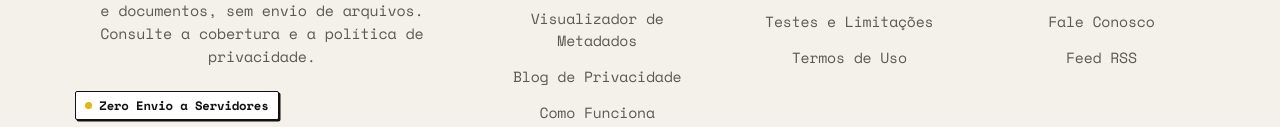
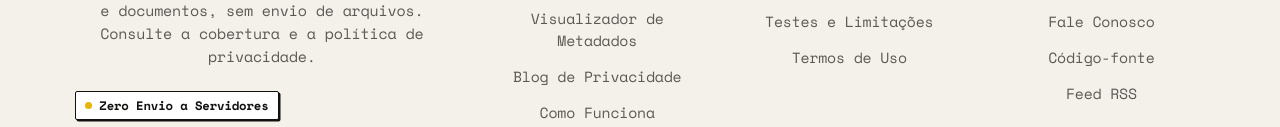
Before and after one commit to Modernxwebs/remover-metadados, an Astro site: page /blog in a window 1280 px wide. Shown: the part 3148-3275 px from the top of the page. Built offline with nearby package versions, Linux system fonts and the light colour scheme; Astro itself is replaced by a stand-in of ours; no server answers.

Commit message:
Link the public source repository from both language footers

```diff
--- a/src/components/Footer.astro
+++ b/src/components/Footer.astro
@@ -97,6 +97,7 @@ const contactUrl = isEn ? '/en/contact/' : '/contato/';
         <ul class="footer-link-list">
           <li><a href={aboutUrl} class="footer-link">{isEn ? 'About Us' : 'Sobre Nós'}</a></li>
           <li><a href={contactUrl} class="footer-link">{isEn ? 'Contact Us' : 'Fale Conosco'}</a></li>
+          <li><a href="https://github.com/Modernxwebs/remover-metadados" class="footer-link" target="_blank" rel="noopener noreferrer" aria-label={isEn ? 'Source code on GitHub (opens in a new tab)' : 'Código-fonte no GitHub (abre em uma nova aba)'}>{isEn ? 'Source Code' : 'Código-fonte'}</a></li>
           <li><a href="/rss.xml" class="footer-link">{isEn ? 'RSS Feed' : 'Feed RSS'}</a></li>
         </ul>
       </div>
```
